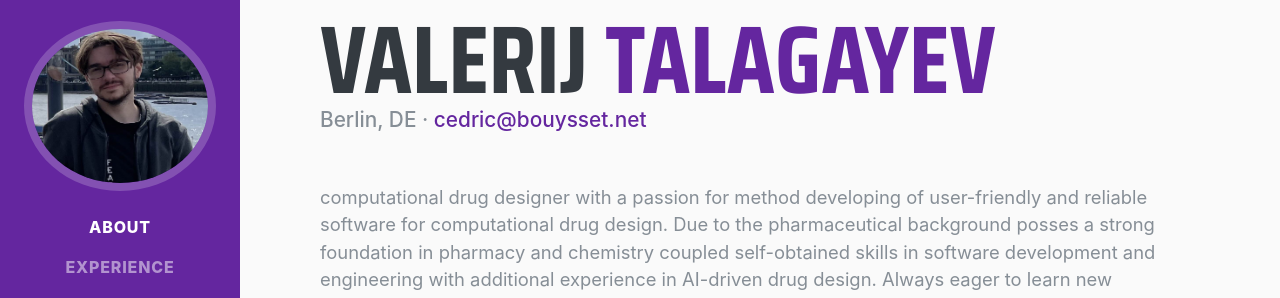
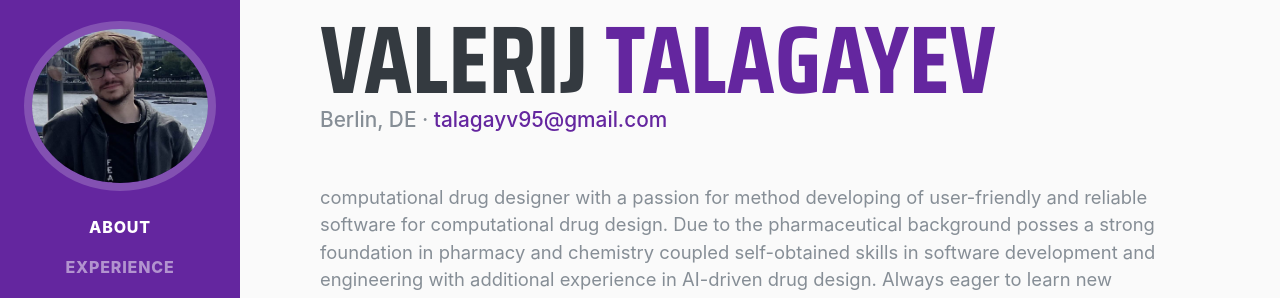
Before and after one commit to talagayev/talagayev.github.io, a Jekyll site: the page built from cv.html, in a window 1280 px wide and 900 px high. Shown: the part 183-481 px from the top of the window. Built offline with Jekyll 4.4.1, drawn with Linux system fonts in a browser that asks for light colours; nearby versions of some CDN libraries; some web fonts are replaced; a style sheet for code colours, icons or effects is not loaded.

Commit message:
Update cv.html

```diff
--- a/cv.html
+++ b/cv.html
@@ -46,7 +46,7 @@ permalink: /cv/
           <span class="text-primary">Talagayev</span>
         </h1>
         <div class="subheading mb-5">Berlin, DE ·
-          <a href="mailto:cedric@bouysset.net">cedric@bouysset.net</a>
+          <a href="mailto:cedric@bouysset.net">talagayv95@gmail.com</a>
         </div>
         <p class="lead mb-5">
           computational drug designer with a passion for  method developing of user-friendly
```
